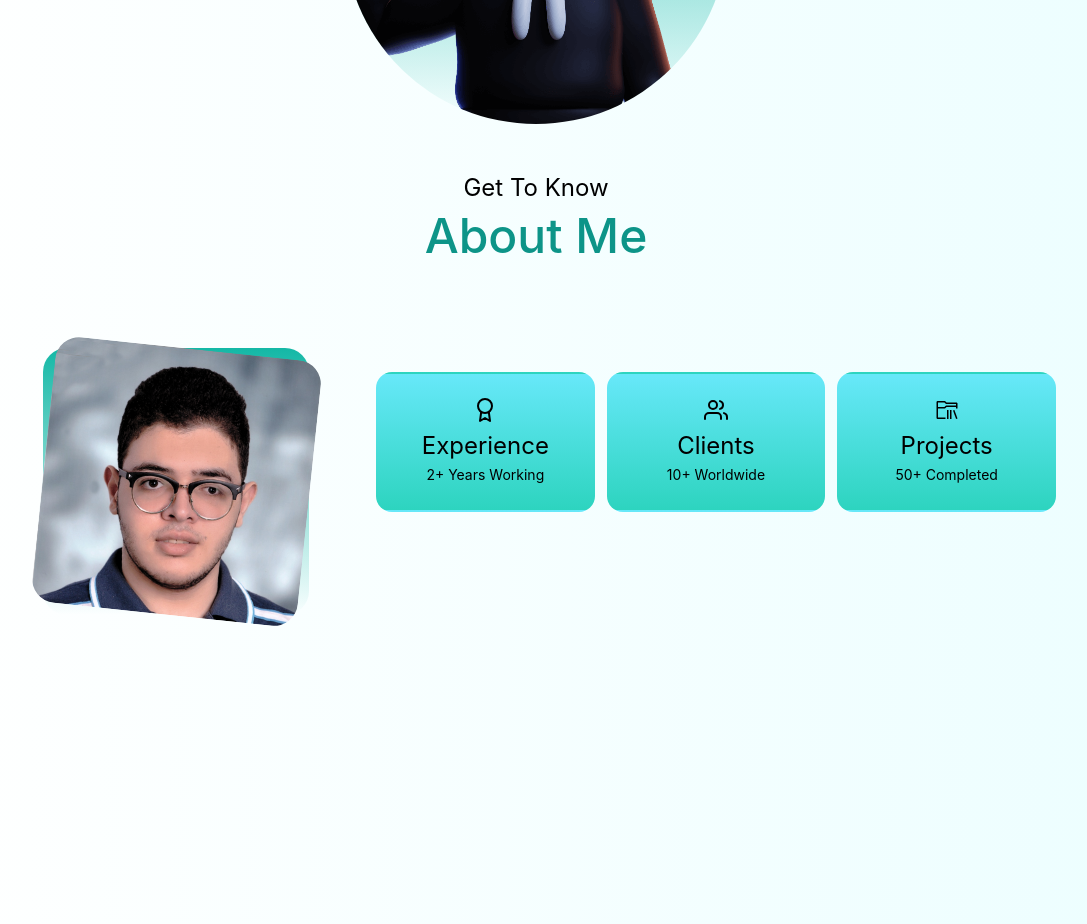
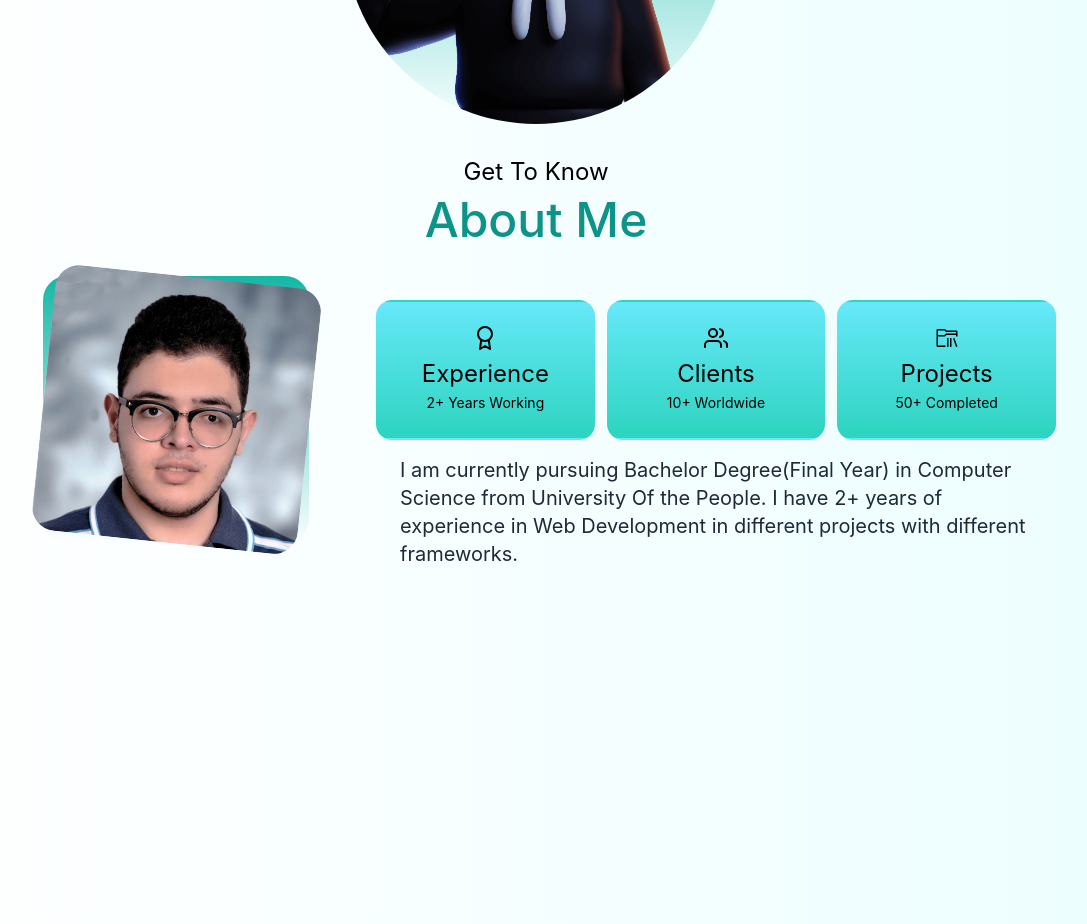
Before and after one commit to abdoohossamm/portfolio, a Next.js app: page / in a window 1280 px wide. Shown: the part 800-1724 px from the top of the page, without its empty margins (104-1191 px from the left). Built offline with nearby package versions, Linux system fonts and the light colour scheme.

Commit message:
restyle the about section

```diff
--- a/components/about/About.jsx
+++ b/components/about/About.jsx
@@ -5,31 +5,28 @@ import CardItem from "./CardItem";
 import {cards} from "../data";
 
 function About() {
-    const cardStyle = "bg-gradient-to-b from-cyan-300 to-teal-400 " +
-        "rounded-2xl border-2 border-transparent p-6 " +
-        "text-center hover:from-cyan-700 hover:to-teal-500 hover:text-white"
-    const iconStyle = "mx-auto text-2xl mb-2"
     return (
-        <section id="about" className="min-h-screen">
-            <div className={"text-center p-10"}>
+        <section id="about" className="min-h-screen pb-12">
+            <div className={"text-center p-6"}>
                 <h5 className="text-2xl pt-2">Get To Know</h5>
-                <h2 className="p-10 text-5xl py-2 text-teal-600 font-medium">About Me</h2>
+                <h2 className="p-10 text-4xl lg:text-5xl py-2 text-teal-600 font-medium">About Me</h2>
             </div>
-            <div id="about-container" className={"grid p-10 sm:grid-cols-1 lg:grid-cols-3 gap-10"}>
+            <div id="about-container" className={"grid px-10 sm:grid-cols-1 md:grid-cols-1 lg:grid-cols-3 gap-10"}>
 
                 <div id="about-me" className="grid grid-cols-1 aspect-square rounded-3xl bg-gradient-to-b from-teal-500 sm:w-3/5 lg:w-5/6 sm:mx-auto"
                 >
                     <Image src={Profile} alt={"Profile Picture"}
-                           className="rounded-3xl overflow-hidden transform rotate-6 transition duration-200 delay-50 hover:rotate-0"
+                           className="rounded-3xl overflow-hidden transform rotate-6 transition duration-200 delay-50 hover:rotate-0 "
                     />
                 </div>
 
-                <div id="about-content" className={"pt-6 lg:col-span-2"}>
+                <div id="about-content" className={"py-6 lg:col-span-2"}>
                     <div id="about-cards" className={"grid gap-3 sm:grid-cols-1 md:grid-cols-3 lg:grid-cols-3"}>
                         {cards.map((card, i) => (
                             <CardItem value={card} key={i} />
                         ))}
                     </div>
+                    <h4 className={"text-xl px-6 py-4 text-gray-800 dark:text-sky-100"}>I am currently pursuing Bachelor Degree(Final Year) in Computer Science from University Of the People. I have 2+ years of experience in Web Development in different projects with different frameworks.</h4>
                 </div>
             </div>
         </section>
```
